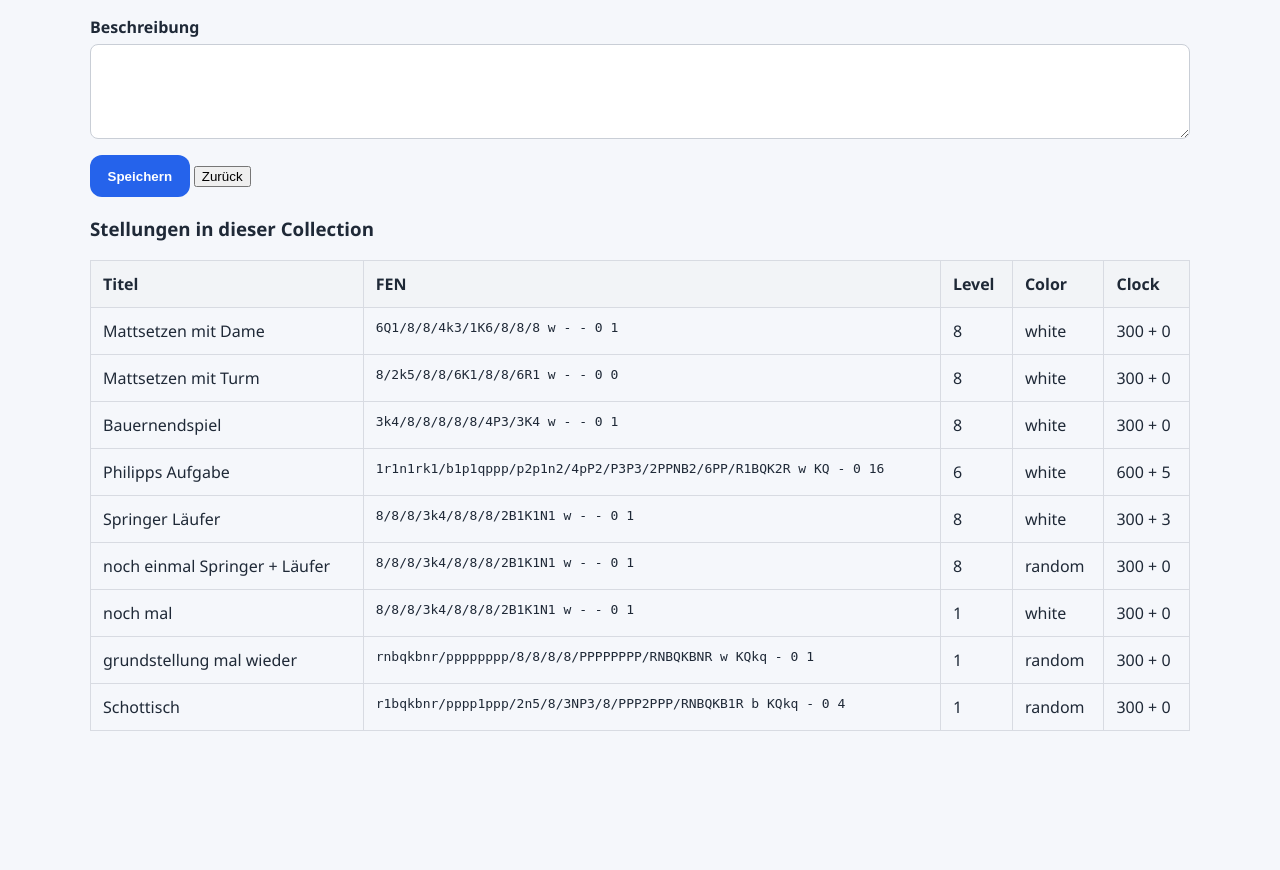
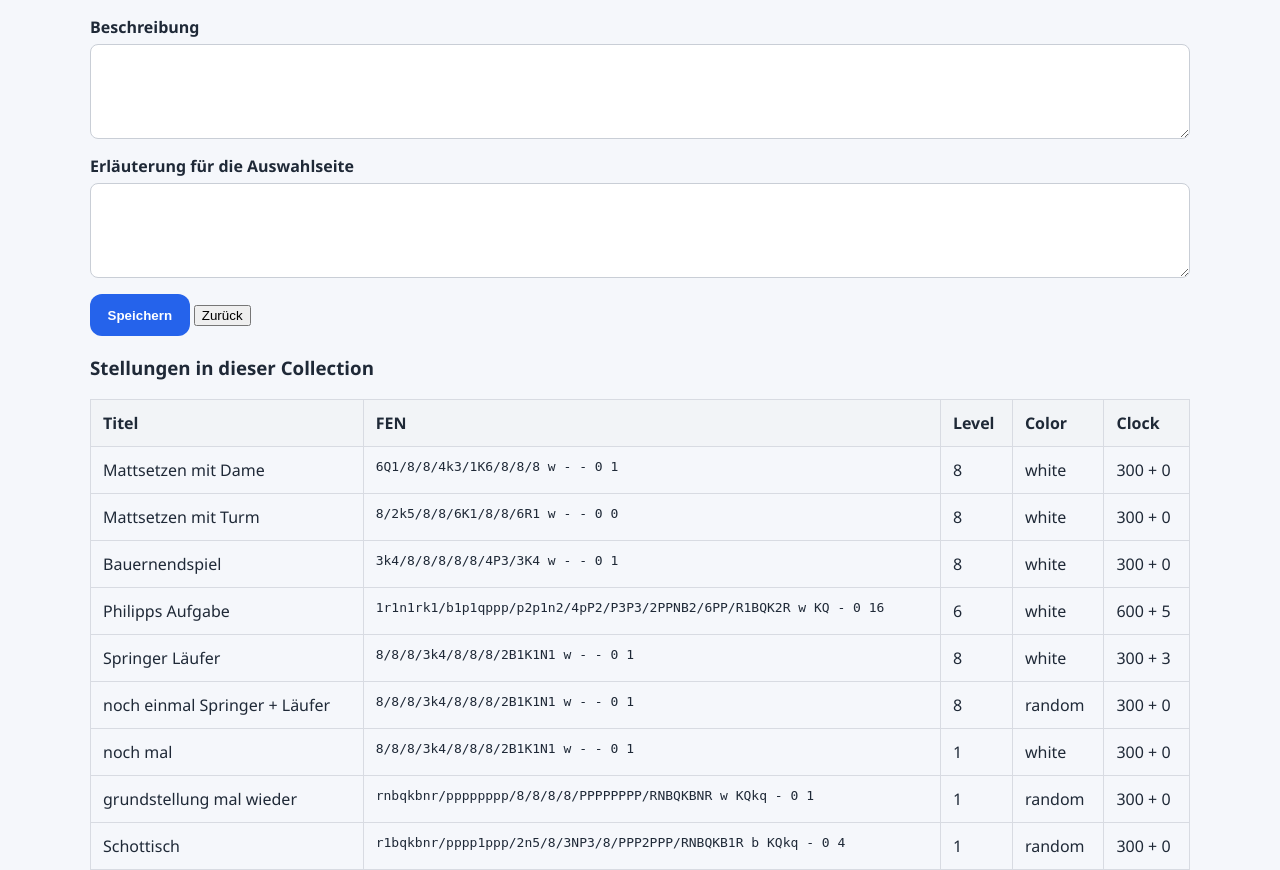
Before and after one commit to schubixx/LichessStellungenAusspielen, a Flask app: template app/templates/edit_collection.html in a window 1280 px wide. Shown: the part 192-1062 px from the top of the page. Before the commit the page ends 923 px from the top, so only its background shows below. Run offline with Flask 3, Linux system fonts and the light colour scheme; the template is opened without the code that fills it: values that come from a table or form of the project are taken from there, others are empty.

Commit message:
edit_collection um Explanation erweitert

```diff
--- a/app/main/routes.py
+++ b/app/main/routes.py
@@ -146,6 +146,7 @@ def edit_collection(collection_id):
 
     if request.method == "POST":
         collection.description = (request.form.get("description") or "").strip()
+        collection.explanation = (request.form.get("explanation") or "").strip()
         db.session.commit()
 
         return redirect(url_for("main.my_collections"))
--- a/app/templates/edit_collection.html
+++ b/app/templates/edit_collection.html
@@ -12,6 +12,10 @@
     <div class="form-row">
         <label for="description">Beschreibung</label>
         <textarea id="description" name="description" rows="4">{{ collection.description or "" }}</textarea>
+    </div>
+    <div class="form-row">
+        <label for="explanation">Erläuterung für die Auswahlseite</label>
+        <textarea id="explanation" name="explanation" rows="4">{{ collection.explanation or "" }}</textarea>
     </div>
 
     <button type="submit" class="action-button">Speichern</button>
```
Also changed, not shown: instance/lichess_tokens.db.
